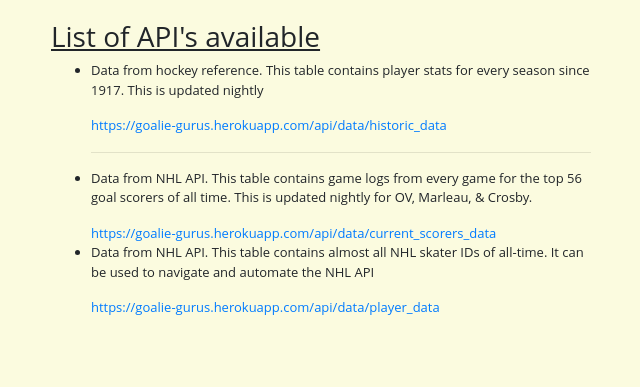
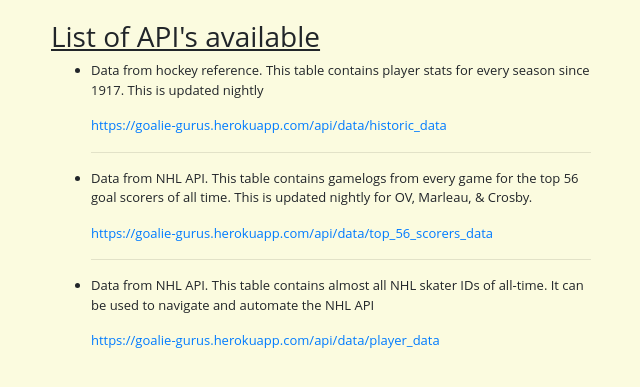
Before and after one commit to anblack14/Goalie_Gurus, a Flask app: page /api in a window 1280 px wide. Shown: the part 56-443 px from the top of the page, without its empty margins (34-674 px from the left). Run offline with Flask 2, Linux system fonts and the light colour scheme; some libraries are stand-ins or nearby versions.

Commit message:
updated json 3

```diff
--- a/goalie_gurus/app.py
+++ b/goalie_gurus/app.py
@@ -55,7 +55,7 @@
 def goalmodel():
     return render_template('goalmodel.html')
 
-@app.route('/api/data/top_56_scorers')
+@app.route('/api/data/top_56_scorers_data')
 def getcurrent_scorers_data():
     # Establish DB connection
     conn = engine.connect()
@@ -97,7 +97,7 @@
     # Establish DB connection
     conn = engine.connect()
     try:
-        data = pd.read_sql("SELECT * FROM player_data ", conn)
+        data = pd.read_sql("SELECT * FROM player_data", conn)
         return data.to_json()
     except Exception as e:
         print(e)
--- a/goalie_gurus/templates/api.html
+++ b/goalie_gurus/templates/api.html
@@ -66,13 +66,15 @@
                 <li><p>Data from hockey reference. This table contains player stats for every season since 1917. This is
                     updated nightly
                 </p>
-                <a href="https://goalie-gurus.herokuapp.com/api/data/historic_data">https://goalie-gurus.herokuapp.com/api/data/historic_data</a>
+                <a href="https://goalie-gurus.herokuapp.com/api/data/historic_data" rel="noopener noreferrer" target="_blank">https://goalie-gurus.herokuapp.com/api/data/historic_data</a>
                 <hr></li>
-                <li><p>Data from NHL API. This table contains game logs from every game for the top 56 goal scorers of all
+                <li><p>Data from NHL API. This table contains gamelogs from every game for the top 56 goal scorers of all
                     time. This is updated nightly for OV, Marleau, & Crosby.</p>
-                <a href="https://goalie-gurus.herokuapp.com/api/data/current_scorers_data">https://goalie-gurus.herokuapp.com/api/data/current_scorers_data</a></li>
+                <a href="https://goalie-gurus.herokuapp.com/api/data/top_56_scorers_data" rel="noopener noreferrer" target="_blank">https://goalie-gurus.herokuapp.com/api/data/top_56_scorers_data</a>
+                <hr></li>
                 <li><p>Data from NHL API. This table contains almost all NHL skater IDs of all-time.  It can be used to navigate and automate the NHL API</p>
-                <a href="https://goalie-gurus.herokuapp.com/api/data/current_scorers_data">https://goalie-gurus.herokuapp.com/api/data/player_data</a></li>
+                <a href="https://goalie-gurus.herokuapp.com/api/data/player_data" rel="noopener noreferrer" target="_blank">https://goalie-gurus.herokuapp.com/api/data/player_data</a>
+                </li>
                 </ul>
 
             </div>
```
